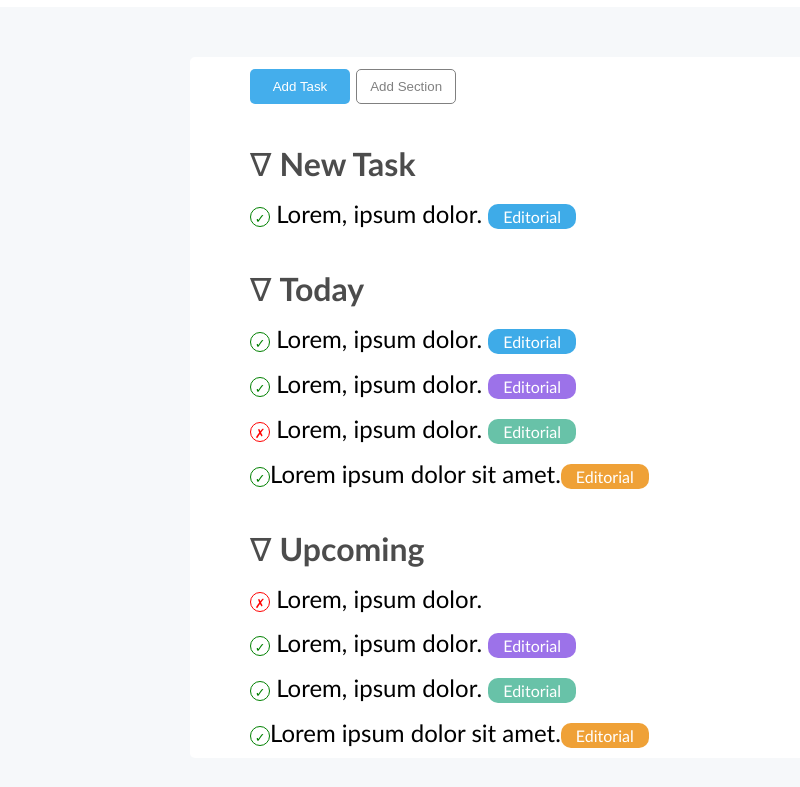
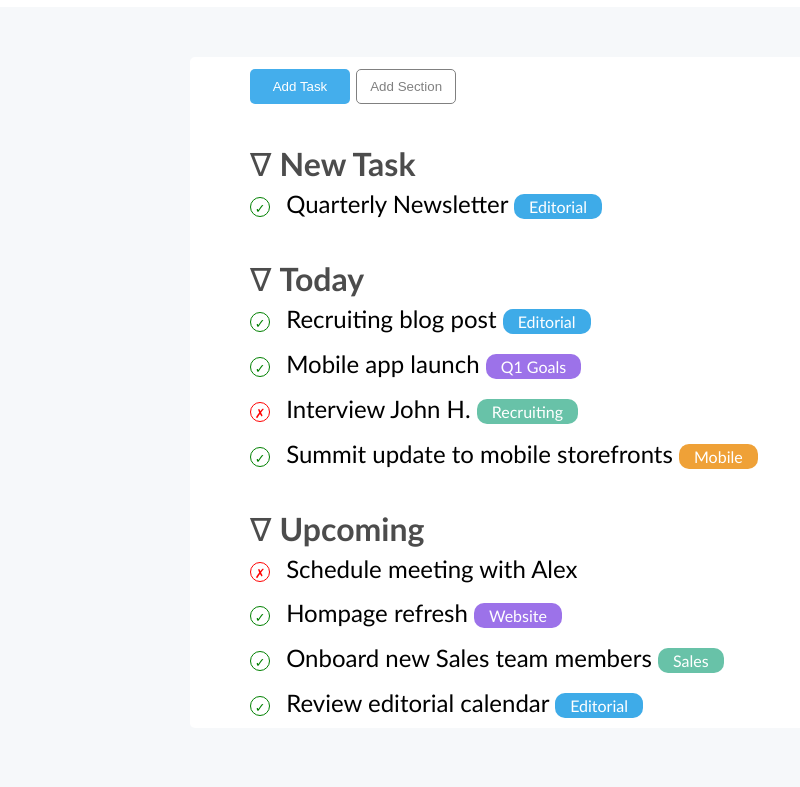
Before and after one commit to giuseppeesposito22/html-css-toboolist, a plain HTML site: page index.html in a window 1280 px wide. Shown: the part 63-850 px from the top of the page, without its empty margins (0-800 px from the left). Drawn offline with Linux system fonts and the light colour scheme.

Commit message:
add words

```diff
--- a/css/style.css
+++ b/css/style.css
@@ -21,6 +21,7 @@ body{
 }
 
 
+
 /* utils */
 
 .task{
@@ -30,6 +31,11 @@ body{
 .to-do{
     margin-top: 15px;
 }
+
+.to-do-container{
+    margin-top: -10px;
+}
+
 
 /* utils check */
 
@@ -136,6 +142,7 @@ body{
     line-height: 20px;
     text-align: center;
     font-size: 0.8rem;
+    margin-right: 10px;
 }
 
 .label{
--- a/index.html
+++ b/index.html
@@ -24,27 +24,31 @@
         <!-- new task -->
         <div class="task">
             <span class="style-font"> &nabla; <strong>New Task</strong></span>
-            <div class="to-do">
-                <span class="spunte check">&check; </span> Lorem, ipsum dolor. <span class="label label-blu">Editorial</span>
+        </div>
+            <div class="to-do-container">
+                <div class="to-do">
+                    <span class="spunte check">&check; </span> Quarterly Newsletter <span class="label label-blu">Editorial</span>
+                </div>
             </div>
-        </div>
         <!-- new task -->
 
 
          <!-- today -->
         <div class="task">
             <span class="style-font"> &nabla; <strong>Today</strong></span>
+        </div>
+        <div class="to-do-container">
             <div class="to-do">
-                <span class="spunte check">&check; </span> Lorem, ipsum dolor. <span class="label label-blu">Editorial</span>
+                <span class="spunte check">&check; </span> Recruiting blog post <span class="label label-blu">Editorial</span>
             </div>
             <div class="to-do">
-                <span class="spunte check">&check; </span> Lorem, ipsum dolor. <span class="label label-purple">Editorial</span>
+                <span class="spunte check">&check; </span> Mobile app launch <span class="label label-purple">Q1 Goals</span>
             </div>
             <div class="to-do">
-                <span class="spunte cross">&cross; </span> Lorem, ipsum dolor. <span class="label label-green">Editorial</span>
+                <span class="spunte cross">&cross; </span> Interview John H. <span class="label label-green">Recruiting</span>
             </div>
             <div class="to-do">
-                <span class="spunte check">&check; </span>Lorem ipsum dolor sit amet.<span class="label label-orange">Editorial</span>
+                <span class="spunte check">&check; </span> Summit update to mobile storefronts <span class="label label-orange">Mobile</span>
             </div>
         </div>
         <!-- today -->
@@ -52,17 +56,19 @@
         <!-- upcoming -->
         <div class="task">
             <span class="style-font"> &nabla; <strong>Upcoming</strong></span>
+        </div>
+        <div class="to-do-container">
             <div class="to-do">
-                <span class="spunte cross">&cross; </span> Lorem, ipsum dolor.
+                <span class="spunte cross">&cross; </span> Schedule meeting with Alex
             </div>
             <div class="to-do">
-                <span class="spunte check">&check; </span> Lorem, ipsum dolor. <span class="label label-purple">Editorial</span>
+                <span class="spunte check">&check; </span> Hompage refresh <span class="label label-purple">Website</span>
             </div>
             <div class="to-do">
-                <span class="spunte check">&check; </span> Lorem, ipsum dolor. <span class="label label-green">Editorial</span>
+                <span class="spunte check">&check; </span> Onboard new Sales team members <span class="label label-green">Sales</span>
             </div>
             <div class="to-do">
-                <span class="spunte check">&check; </span>Lorem ipsum dolor sit amet.<span class="label label-orange">Editorial</span>
+                <span class="spunte check">&check; </span> Review editorial calendar <span class="label label-blu">Editorial</span>
             </div>
         </div>
          <!-- upcoming -->
```
